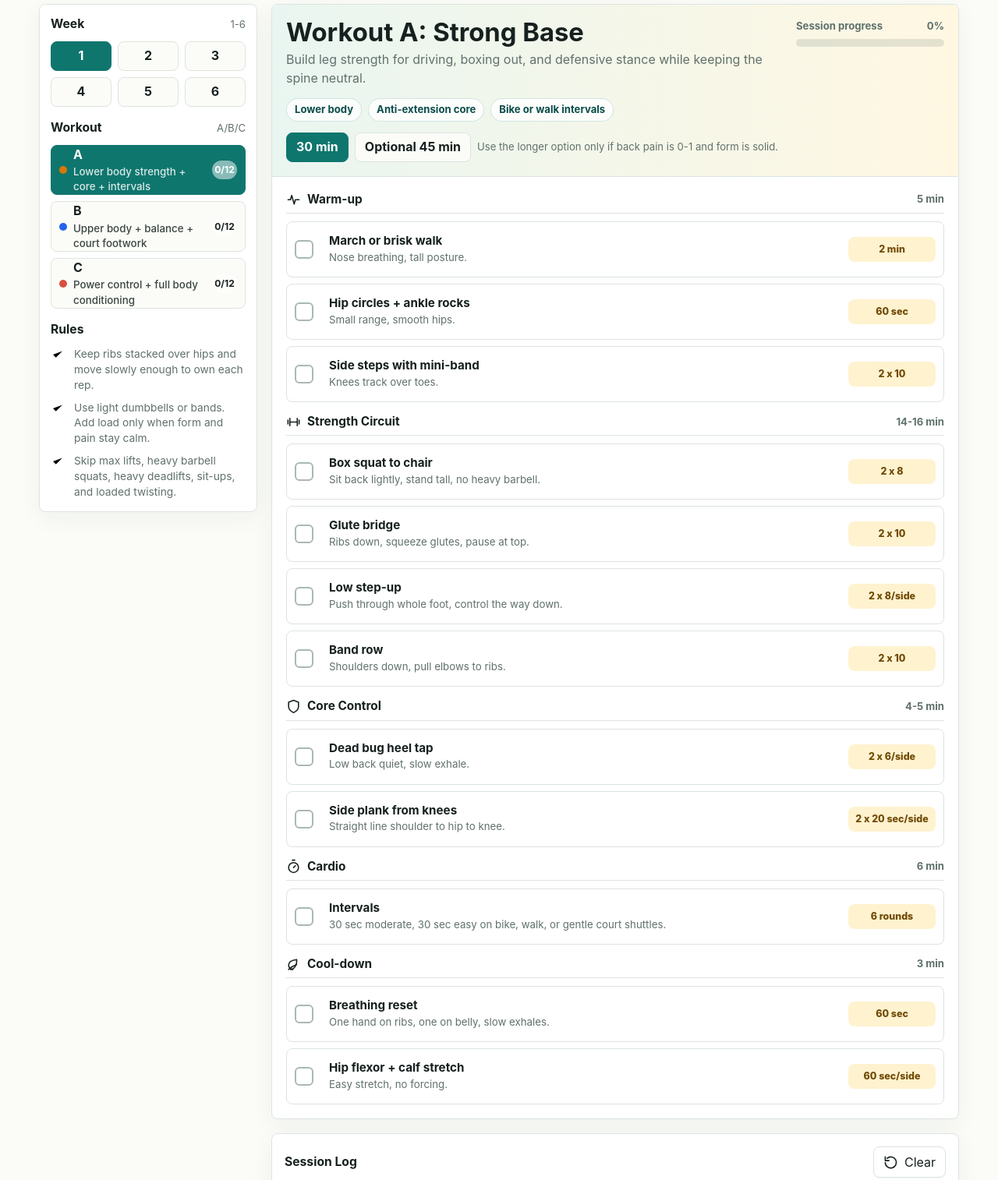
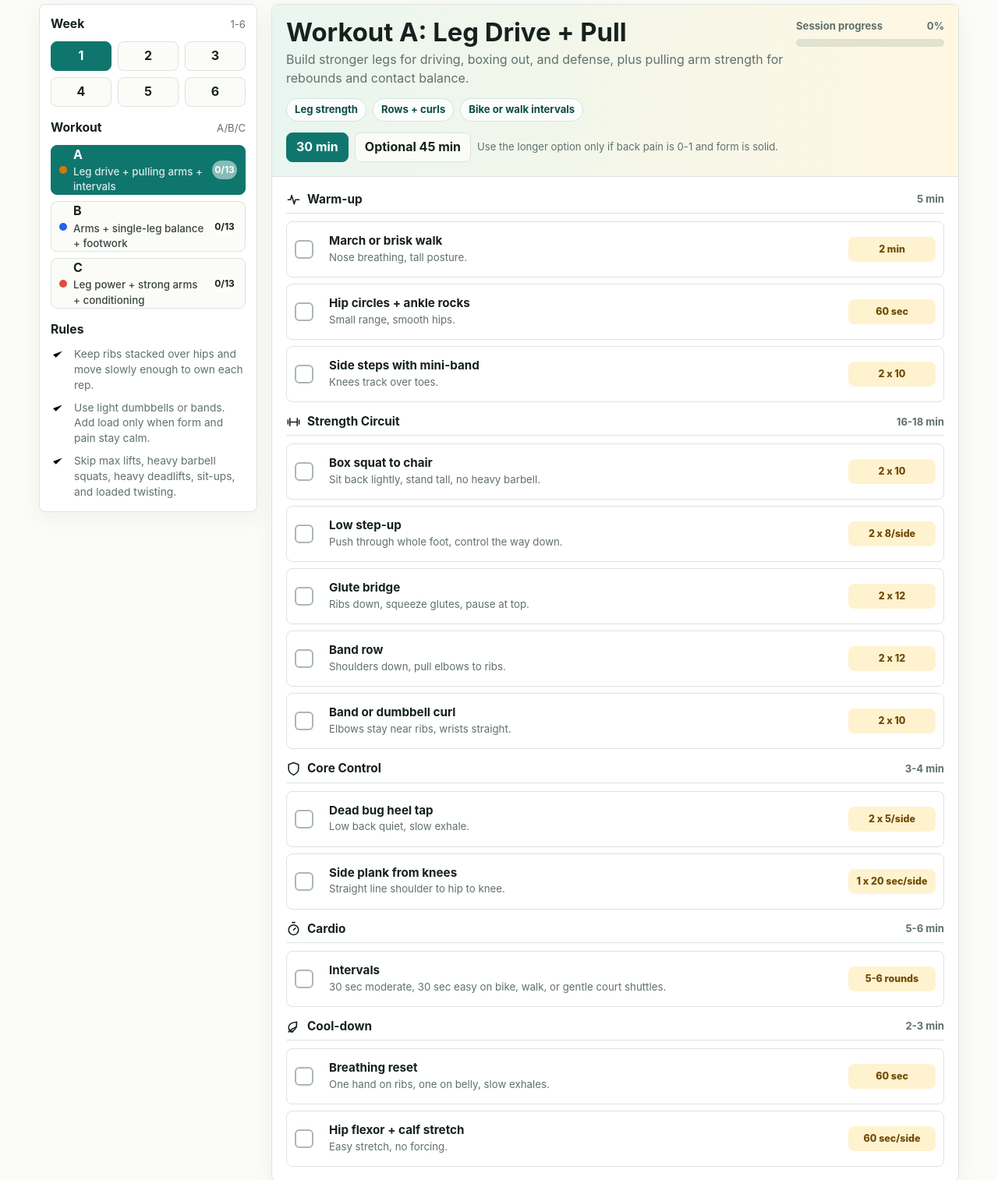
Before and after one commit to adhayes1906-coder/lyric-basketball-strength-tracker, a plain HTML site: page index.html in a window 1280 px wide. Shown: the part 620-2134 px from the top of the page at 78% size. Drawn offline with Linux system fonts and the light colour scheme.

Commit message:
Add files via upload

```diff
--- a/index.html
+++ b/index.html
@@ -3,7 +3,7 @@
 <head>
   <meta charset="utf-8">
   <meta name="viewport" content="width=device-width, initial-scale=1">
-  <meta name="description" content="A back-aware basketball strength and conditioning tracker for Lyric Hayes, with 30-minute workouts, optional under-45-minute add-ons, cardio, safety notes, and progress logging.">
+  <meta name="description" content="A back-aware basketball strength and conditioning tracker for Lyric Hayes, with a bigger leg and arm focus, 30-minute workouts, optional under-45-minute add-ons, cardio, safety notes, and progress logging.">
   <title>Lyric Hayes Basketball Strength Tracker</title>
   <style>
     :root {
@@ -941,7 +941,7 @@
           3 days per week
         </p>
         <h2>Stronger, quicker, steadier.</h2>
-        <p>Six weeks of basketball-focused strength, core control, and conditioning. Sessions are built for about 30 minutes, with an optional add-on that keeps the total under 45 minutes.</p>
+        <p>Six weeks of basketball-focused leg drive, arm strength, core control, and conditioning. Sessions are built for about 30 minutes, with an optional add-on that keeps the total under 45 minutes.</p>
         <div class="metric-strip" aria-label="Plan metrics">
           <div class="metric"><strong>30 min</strong><span>standard session</span></div>
           <div class="metric"><strong>45 min</strong><span>maximum with add-on</span></div>
@@ -967,7 +967,7 @@
         </svg>
         <div class="court-caption">
           <strong>Training rhythm</strong>
-          <span>Strength, control, cardio, recovery. No max lifts, no loaded twisting, no pushing through back pain.</span>
+          <span>Legs, arms, control, cardio, recovery. No max lifts, no loaded twisting, no pushing through back pain.</span>
         </div>
       </div>
     </div>
@@ -1107,15 +1107,15 @@
               <h4>Progression</h4>
               <ul>
                 <li>Weeks 1-2: learn form, easy resistance.</li>
-                <li>Weeks 3-4: add one rep per set or slightly stronger band.</li>
-                <li>Weeks 5-6: add one set to one strength pair or add 2 cardio intervals.</li>
+                <li>Weeks 3-4: add one rep per leg and arm set or slightly stronger band.</li>
+                <li>Weeks 5-6: add one set to one leg/arm pair or add 2 cardio intervals.</li>
               </ul>
             </div>
             <div class="note-block">
               <h4>Equipment</h4>
               <ul>
                 <li>Mini-band or long resistance band.</li>
-                <li>Light dumbbells, equal weight in both hands.</li>
+                <li>Light dumbbells for curls, rows, presses, carries, and leg work.</li>
                 <li>Stable chair, low step, basketball, and water.</li>
               </ul>
             </div>
@@ -1132,14 +1132,14 @@
   </footer>
 
   <script>
-    const storageKey = "lyric-basketball-strength-tracker-v1";
+    const storageKey = "lyric-basketball-strength-tracker-v2";
     const weeks = [1, 2, 3, 4, 5, 6];
     const plan = {
       A: {
-        short: "Lower body strength + core + intervals",
-        title: "Workout A: Strong Base",
-        summary: "Build leg strength for driving, boxing out, and defensive stance while keeping the spine neutral.",
-        badges: ["Lower body", "Anti-extension core", "Bike or walk intervals"],
+        short: "Leg drive + pulling arms + intervals",
+        title: "Workout A: Leg Drive + Pull",
+        summary: "Build stronger legs for driving, boxing out, and defense, plus pulling arm strength for rebounds and contact balance.",
+        badges: ["Leg strength", "Rows + curls", "Bike or walk intervals"],
         segments: [
           {
             name: "Warm-up",
@@ -1153,35 +1153,36 @@
           },
           {
             name: "Strength Circuit",
-            time: "14-16 min",
+            time: "16-18 min",
             icon: "dumbbell",
             items: [
-              ["Box squat to chair", "Sit back lightly, stand tall, no heavy barbell.", "2 x 8"],
-              ["Glute bridge", "Ribs down, squeeze glutes, pause at top.", "2 x 10"],
+              ["Box squat to chair", "Sit back lightly, stand tall, no heavy barbell.", "2 x 10"],
               ["Low step-up", "Push through whole foot, control the way down.", "2 x 8/side"],
-              ["Band row", "Shoulders down, pull elbows to ribs.", "2 x 10"]
+              ["Glute bridge", "Ribs down, squeeze glutes, pause at top.", "2 x 12"],
+              ["Band row", "Shoulders down, pull elbows to ribs.", "2 x 12"],
+              ["Band or dumbbell curl", "Elbows stay near ribs, wrists straight.", "2 x 10"]
             ]
           },
           {
             name: "Core Control",
-            time: "4-5 min",
+            time: "3-4 min",
             icon: "shield",
             items: [
-              ["Dead bug heel tap", "Low back quiet, slow exhale.", "2 x 6/side"],
-              ["Side plank from knees", "Straight line shoulder to hip to knee.", "2 x 20 sec/side"]
+              ["Dead bug heel tap", "Low back quiet, slow exhale.", "2 x 5/side"],
+              ["Side plank from knees", "Straight line shoulder to hip to knee.", "1 x 20 sec/side"]
             ]
           },
           {
             name: "Cardio",
-            time: "6 min",
+            time: "5-6 min",
             icon: "timer",
             items: [
-              ["Intervals", "30 sec moderate, 30 sec easy on bike, walk, or gentle court shuttles.", "6 rounds"]
+              ["Intervals", "30 sec moderate, 30 sec easy on bike, walk, or gentle court shuttles.", "5-6 rounds"]
             ]
           },
           {
             name: "Cool-down",
-            time: "3 min",
+            time: "2-3 min",
             icon: "leaf",
             items: [
               ["Breathing reset", "One hand on ribs, one on belly, slow exhales.", "60 sec"],
@@ -1194,17 +1195,18 @@
             icon: "plus",
             optional: true,
             items: [
-              ["Form shooting or free throws", "Calm reps, stop before fatigue changes posture.", "8-10 min"],
-              ["Extra easy cardio", "Bike or brisk walk only if back pain is 0-1.", "6-8 min"]
+              ["Wall sit", "Back relaxed against wall, knees comfortable, breathe.", "3 x 20 sec"],
+              ["Calf raise", "Rise and lower slowly while holding a wall for balance.", "2 x 12"],
+              ["Band row + curl", "One row, one curl, reset posture before each rep.", "2 x 8 each"]
             ]
           }
         ]
       },
       B: {
-        short: "Upper body + balance + court footwork",
-        title: "Workout B: Balanced Control",
-        summary: "Train posture, shoulder strength, single-leg balance, and controlled defensive movement.",
-        badges: ["Upper body", "Anti-rotation core", "Footwork"],
+        short: "Arms + single-leg balance + footwork",
+        title: "Workout B: Arms + Balance",
+        summary: "Train pushing arms, shoulder control, triceps, and single-leg strength for stable cuts and controlled contact.",
+        badges: ["Push strength", "Single-leg legs", "Footwork"],
         segments: [
           {
             name: "Warm-up",
@@ -1218,30 +1220,31 @@
           },
           {
             name: "Strength Circuit",
-            time: "15-17 min",
+            time: "16-18 min",
             icon: "dumbbell",
             items: [
               ["Split squat to comfortable depth", "Hold chair if needed, ribs over hips.", "2 x 6/side"],
               ["Incline push-up", "Hands on bench or counter, body straight.", "2 x 8"],
               ["Single-leg hip hinge reach", "Reach hips back, back stays long.", "2 x 6/side"],
+              ["Band triceps pressdown", "Elbows pinned near ribs, press down smoothly.", "2 x 10"],
               ["Band pull-apart", "Soft elbows, shoulder blades glide back.", "2 x 12"]
             ]
           },
           {
             name: "Core Control",
-            time: "4-5 min",
+            time: "3-4 min",
             icon: "shield",
             items: [
-              ["Bird dog", "Pause 2 seconds, hips level.", "2 x 6/side"],
-              ["Pallof press", "Band at chest height, resist rotation.", "2 x 8/side"]
+              ["Bird dog", "Pause 2 seconds, hips level.", "1 x 6/side"],
+              ["Pallof press", "Band at chest height, resist rotation.", "2 x 6/side"]
             ]
           },
           {
             name: "Cardio",
-            time: "6-7 min",
+            time: "5-6 min",
             icon: "timer",
             items: [
-              ["Footwork intervals", "20 sec defensive slides or shadow dribble, 40 sec easy walk.", "7 rounds"]
+              ["Footwork intervals", "20 sec defensive slides or shadow dribble, 40 sec easy walk.", "6 rounds"]
             ]
           },
           {
@@ -1259,17 +1262,18 @@
             icon: "plus",
             optional: true,
             items: [
-              ["Ball handling", "Stationary pounds, crossovers, and around-leg patterns without twisting hard.", "8 min"],
-              ["One extra easy set", "Repeat push-up and band pull-apart if form is crisp.", "1 set each"]
+              ["Push-up + triceps pair", "Incline push-up, then band triceps pressdown.", "1-2 sets each"],
+              ["Reverse lunge practice", "Small controlled step, hold a chair if needed.", "2 x 5/side"],
+              ["Ball handling", "Stationary pounds and crossovers without twisting hard.", "4 min"]
             ]
           }
         ]
       },
       C: {
-        short: "Power control + full body conditioning",
-        title: "Workout C: Game Ready",
-        summary: "Practice landing mechanics, hip strength, pushing strength, and short conditioning bursts.",
-        badges: ["Landing mechanics", "Full body", "Short intervals"],
+        short: "Leg power + strong arms + conditioning",
+        title: "Workout C: Leg Power + Strong Arms",
+        summary: "Practice safe landing mechanics, stronger legs, pressing and pulling arms, and short conditioning bursts.",
+        badges: ["Leg power", "Press + pull arms", "Short intervals"],
         segments: [
           {
             name: "Warm-up",
@@ -1283,12 +1287,13 @@
           },
           {
             name: "Strength Circuit",
-            time: "15-17 min",
+            time: "16-18 min",
             icon: "dumbbell",
             items: [
               ["Lateral step-down", "Tap heel softly, knee lines up over toes.", "2 x 6/side"],
               ["Dumbbell floor press", "Equal light weights, slow lower.", "2 x 8"],
-              ["Bridge march or hip thrust", "Use bench only if comfortable.", "2 x 8/side"],
+              ["Reverse lunge to knee drive", "Small step back, stand tall, pause at the top.", "2 x 6/side"],
+              ["Band row", "Pull elbows to ribs, keep shoulders relaxed.", "2 x 10"],
               ["Two-hand farmer carry", "Equal light weights, walk tall.", "4 x 20 sec"]
             ]
           },
@@ -1324,8 +1329,9 @@
             icon: "plus",
             optional: true,
             items: [
-              ["Free throws under light fatigue", "Shoot 2, breathe, repeat.", "20 shots"],
-              ["Extra cardio", "Bike or brisk walk at easy pace.", "8 min"]
+              ["Wall sit + curl pair", "Wall sit, then light dumbbell or band curls.", "2 rounds"],
+              ["Calf raise + band row pair", "Slow calf raises, then smooth band rows.", "2 x 10 each"],
+              ["Free throws under light fatigue", "Shoot 2, breathe, repeat.", "12-16 shots"]
             ]
           }
         ]
```
Also changed, not shown: 1 other file.
